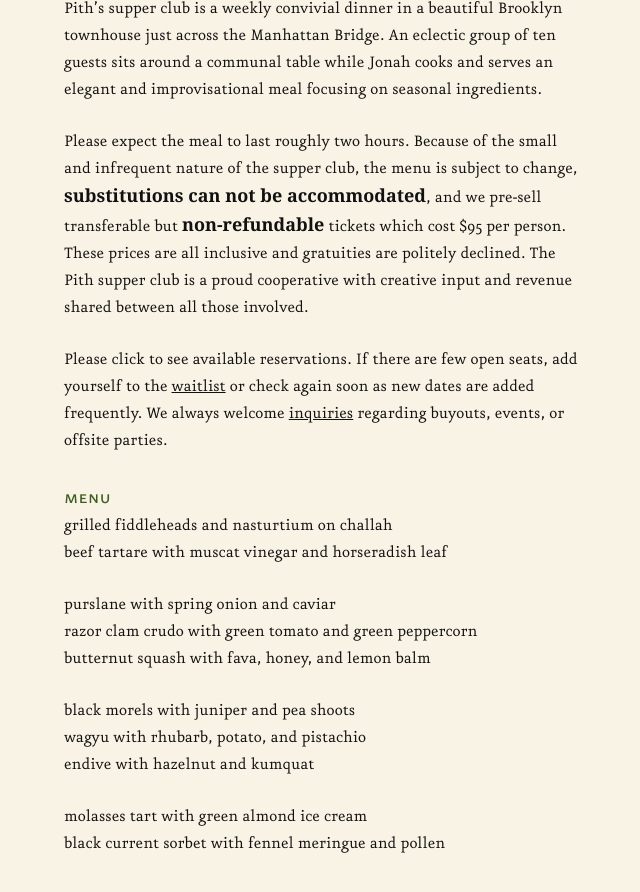
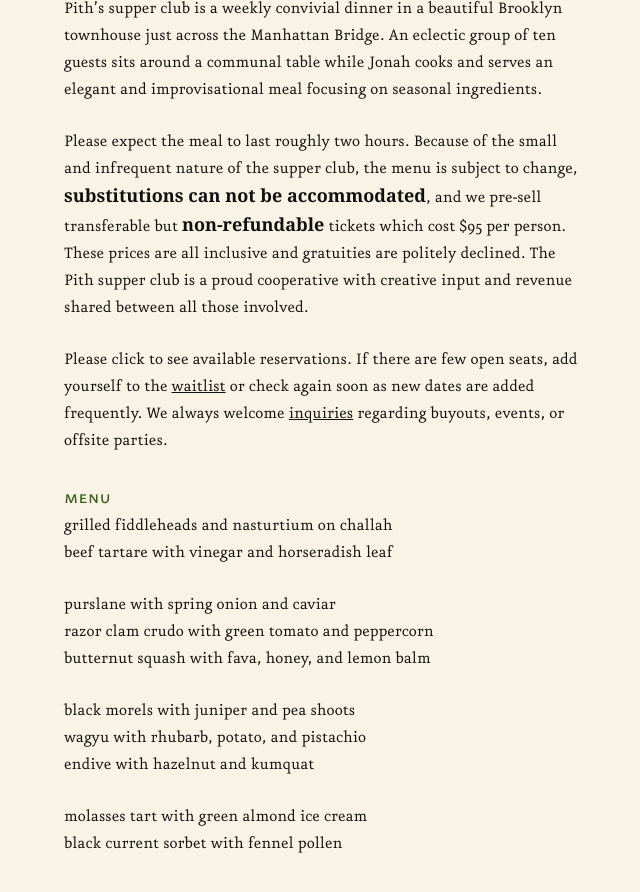
Before and after one commit to zoe-pith/pith-site, a Jekyll site: the page built from supperclub.md, in a window 1280 px wide, cut to the strip 329-1221 px from the top of the page. Shown: the whole strip, without its empty margins (350-990 px from the left). Built offline with Jekyll 4.4.1, drawn with Linux system fonts in a browser that asks for light colours.

Commit message:
Updated supperclub.md

```diff
--- a/supperclub.md
+++ b/supperclub.md
@@ -15,10 +15,10 @@ Please click <tito-button event="pith/supper-club"></tito-button> to see availab
 
 ### menu
 grilled fiddleheads and nasturtium on challah
-beef tartare with muscat vinegar and horseradish leaf
+beef tartare with vinegar and horseradish leaf
 
 purslane with spring onion and caviar
-razor clam crudo with green tomato and green peppercorn
+razor clam crudo with green tomato and peppercorn
 butternut squash with fava, honey, and lemon balm
 
 black morels with juniper and pea shoots
@@ -26,4 +26,4 @@ wagyu with rhubarb, potato, and pistachio
 endive with hazelnut and kumquat
 
 molasses tart with green almond ice cream
-black current sorbet with fennel meringue and pollen
+black current sorbet with fennel pollen
```
